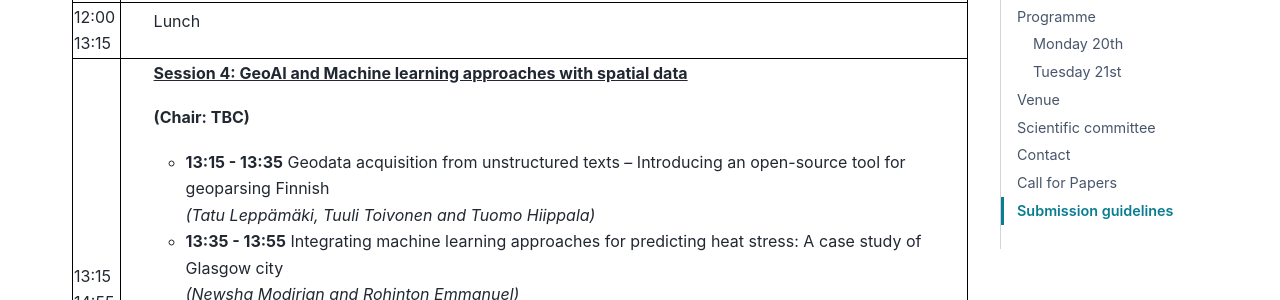
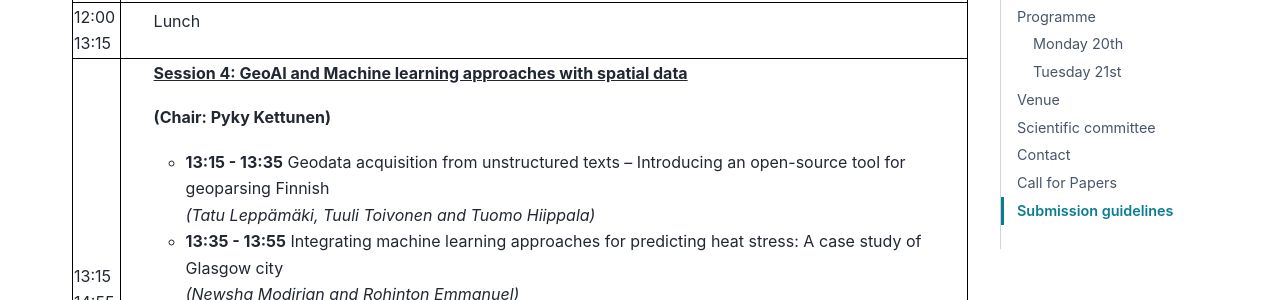
Before and after one commit to AaltoGIS/geoinformatics-days, a Sphinx documentation site: the page built from source/index.rst, in a window 1280 px wide and 900 px high, scrolled down 2743 px. Shown: the part 153-453 px from the top of the window. Built offline with Sphinx 7.4.7 and the PyData theme 0.15.4, drawn with Linux system fonts in a browser that asks for light colours.

Commit message:
Update index.rst

```diff
--- a/source/index.rst
+++ b/source/index.rst
@@ -260,7 +260,7 @@ Tuesday 21st
             <td>
                 <ul>
                     <p><u><b>Session 4: GeoAI and Machine learning approaches with spatial data</u></b></p>
-                    <p><b> (Chair: TBC)</b></p>
+                    <p><b> (Chair: Pyky Kettunen)</b></p>
 
                 <ul>
 
```
